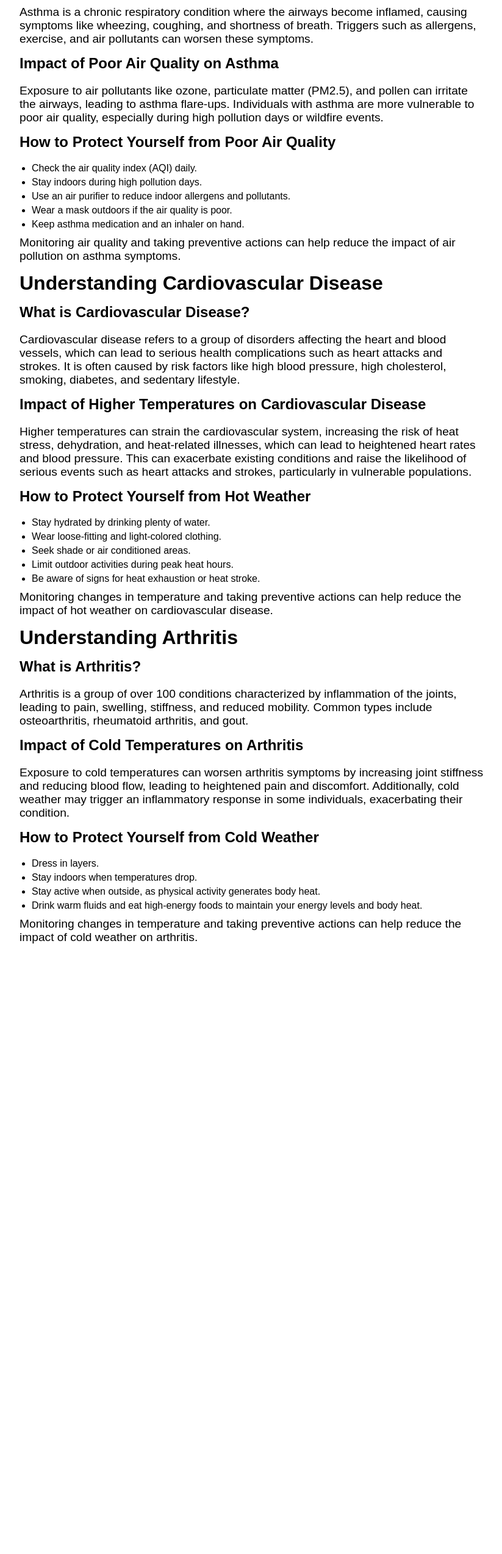
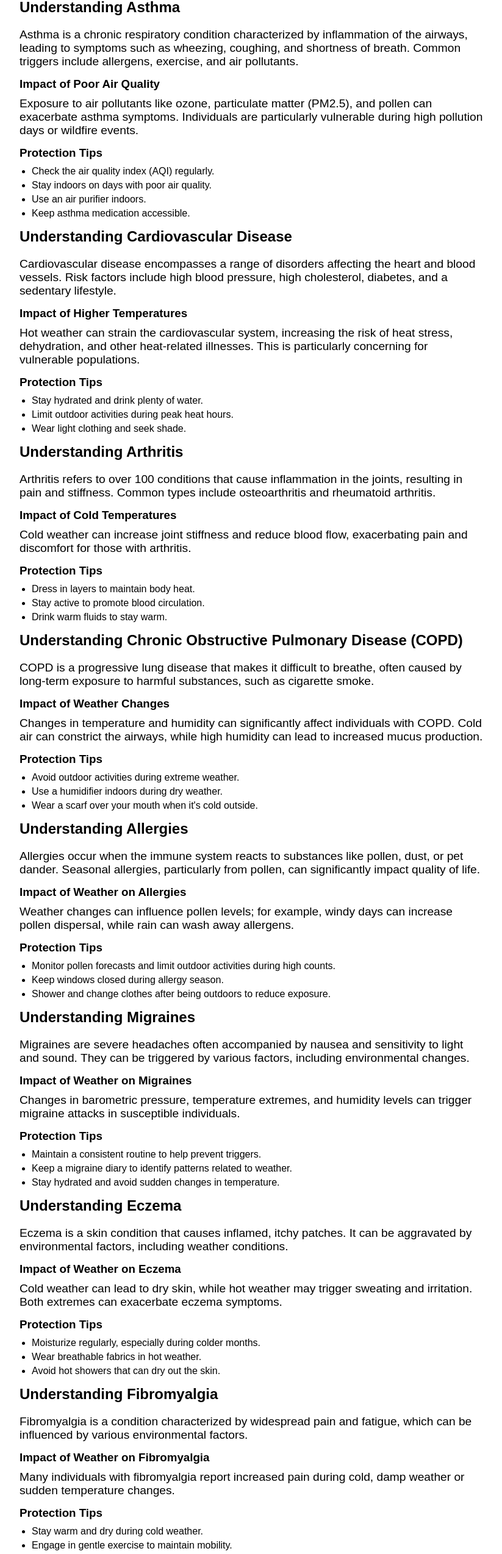
Before and after one commit to Jayasree-R1/ecosphere, a React (Vite) app in the folder client/: page /health-information in a window 1280 px wide. Shown: the part 111-2659 px from the top of the page at 61% size, without its empty margins (228-1051 px from the left). Before the commit the page ends 1694 px from the top, so only its background shows below. Built offline with nearby package versions, Linux system fonts and the light colour scheme.

Commit message:
adding multiple values to gender and chronic conditions

```diff
--- a/client/src/pages/HealthDataEntry.jsx
+++ b/client/src/pages/HealthDataEntry.jsx
@@ -129,8 +129,22 @@ const HealthDataEntry = () => {
             >
               <option value="">Select...</option>
               <option value="Asthma">Asthma</option>
+              <option value="Chronic Obstructive Pulmonary Disease (COPD)">
+                Chronic Obstructive Pulmonary Disease (COPD)
+              </option>
+              <option value="Allergies">Allergies</option>
+              <option value="Rheumatoid Arthritis">Rheumatoid Arthritis</option>
+              <option value="Osteoarthritis">Osteoarthritis</option>
+              <option value="Migraines">Migraines</option>
+              <option value="Multiple Sclerosis">Multiple Sclerosis</option>
+              <option value="Fibromyalgia">Fibromyalgia</option>
+              <option value="Chronic Sinusitis">Chronic Sinusitis</option>
+              <option value="Heart Disease">Heart Disease</option>
+              <option value="Hypertension">Hypertension</option>
               <option value="Diabetes">Diabetes</option>
-              <option value="Heart Disease">Heart Disease</option>
+              <option value="Eczema">Eczema</option>
+              <option value="Psoriasis">Psoriasis</option>
+              <option value="Other">Other</option>
             </select>
             {conditionError && (
               <div className="error-message">{conditionError}</div>
@@ -186,10 +200,17 @@ const HealthDataEntry = () => {
               id="sex"
               value={sex}
               onChange={(e) => setSex(e.target.value)}
+              required
             >
               <option value="">Select...</option>
               <option value="Male">Male</option>
               <option value="Female">Female</option>
+              <option value="Non-binary">Non-binary</option>
+              <option value="Transgender Male">Transgender Male</option>
+              <option value="Transgender Female">Transgender Female</option>
+              <option value="Genderqueer">Genderqueer</option>
+              <option value="Agender">Agender</option>
+              <option value="Two-Spirit">Two-Spirit</option>
               <option value="Other">Other</option>
             </select>
           </div>
--- a/client/src/pages/HealthInformation.jsx
+++ b/client/src/pages/HealthInformation.jsx
@@ -1,111 +1,189 @@
-// HealthInformation.jsx
 import React from "react";
-import "../styles/HealthInformation.css"; // Create this CSS file for your styles
+import "../styles/HealthInformation.css"; // Ensure you create this CSS file for your styles
 
 const HealthInformation = () => {
   return (
     <div className="container">
-      <h1>Understanding Asthma and Air Quality</h1>
+      <h1>Understanding Chronic Conditions and Weather Impacts</h1>
 
-      <h2>What is Asthma?</h2>
+      <h2>Understanding Asthma</h2>
       <p>
-        Asthma is a chronic respiratory condition where the airways become
-        inflamed, causing symptoms like wheezing, coughing, and shortness of
-        breath. Triggers such as allergens, exercise, and air pollutants can
-        worsen these symptoms.
+        Asthma is a chronic respiratory condition characterized by inflammation
+        of the airways, leading to symptoms such as wheezing, coughing, and
+        shortness of breath. Common triggers include allergens, exercise, and
+        air pollutants.
       </p>
-
-      <h2>Impact of Poor Air Quality on Asthma</h2>
+      <h3>Impact of Poor Air Quality</h3>
       <p>
         Exposure to air pollutants like ozone, particulate matter (PM2.5), and
-        pollen can irritate the airways, leading to asthma flare-ups.
-        Individuals with asthma are more vulnerable to poor air quality,
-        especially during high pollution days or wildfire events.
+        pollen can exacerbate asthma symptoms. Individuals are particularly
+        vulnerable during high pollution days or wildfire events.
       </p>
+      <h3>Protection Tips</h3>
+      <ul>
+        <li>Check the air quality index (AQI) regularly.</li>
+        <li>Stay indoors on days with poor air quality.</li>
+        <li>Use an air purifier indoors.</li>
+        <li>Keep asthma medication accessible.</li>
+      </ul>
 
-      <h2>How to Protect Yourself from Poor Air Quality</h2>
+      <h2>Understanding Cardiovascular Disease</h2>
+      <p>
+        Cardiovascular disease encompasses a range of disorders affecting the
+        heart and blood vessels. Risk factors include high blood pressure, high
+        cholesterol, diabetes, and a sedentary lifestyle.
+      </p>
+      <h3>Impact of Higher Temperatures</h3>
+      <p>
+        Hot weather can strain the cardiovascular system, increasing the risk of
+        heat stress, dehydration, and other heat-related illnesses. This is
+        particularly concerning for vulnerable populations.
+      </p>
+      <h3>Protection Tips</h3>
       <ul>
-        <li>Check the air quality index (AQI) daily.</li>
-        <li>Stay indoors during high pollution days.</li>
-        <li>Use an air purifier to reduce indoor allergens and pollutants.</li>
-        <li>Wear a mask outdoors if the air quality is poor.</li>
-        <li>Keep asthma medication and an inhaler on hand.</li>
+        <li>Stay hydrated and drink plenty of water.</li>
+        <li>Limit outdoor activities during peak heat hours.</li>
+        <li>Wear light clothing and seek shade.</li>
+      </ul>
+
+      <h2>Understanding Arthritis</h2>
+      <p>
+        Arthritis refers to over 100 conditions that cause inflammation in the
+        joints, resulting in pain and stiffness. Common types include
+        osteoarthritis and rheumatoid arthritis.
+      </p>
+      <h3>Impact of Cold Temperatures</h3>
+      <p>
+        Cold weather can increase joint stiffness and reduce blood flow,
+        exacerbating pain and discomfort for those with arthritis.
+      </p>
+      <h3>Protection Tips</h3>
+      <ul>
+        <li>Dress in layers to maintain body heat.</li>
+        <li>Stay active to promote blood circulation.</li>
+        <li>Drink warm fluids to stay warm.</li>
+      </ul>
+
+      <h2>Understanding Chronic Obstructive Pulmonary Disease (COPD)</h2>
+      <p>
+        COPD is a progressive lung disease that makes it difficult to breathe,
+        often caused by long-term exposure to harmful substances, such as
+        cigarette smoke.
+      </p>
+      <h3>Impact of Weather Changes</h3>
+      <p>
+        Changes in temperature and humidity can significantly affect individuals
+        with COPD. Cold air can constrict the airways, while high humidity can
+        lead to increased mucus production.
+      </p>
+      <h3>Protection Tips</h3>
+      <ul>
+        <li>Avoid outdoor activities during extreme weather.</li>
+        <li>Use a humidifier indoors during dry weather.</li>
+        <li>Wear a scarf over your mouth when it's cold outside.</li>
+      </ul>
+
+      <h2>Understanding Allergies</h2>
+      <p>
+        Allergies occur when the immune system reacts to substances like pollen,
+        dust, or pet dander. Seasonal allergies, particularly from pollen, can
+        significantly impact quality of life.
+      </p>
+      <h3>Impact of Weather on Allergies</h3>
+      <p>
+        Weather changes can influence pollen levels; for example, windy days can
+        increase pollen dispersal, while rain can wash away allergens.
+      </p>
+      <h3>Protection Tips</h3>
+      <ul>
+        <li>
+          Monitor pollen forecasts and limit outdoor activities during high
+          counts.
+        </li>
+        <li>Keep windows closed during allergy season.</li>
+        <li>
+          Shower and change clothes after being outdoors to reduce exposure.
+        </li>
+      </ul>
+
+      <h2>Understanding Migraines</h2>
+      <p>
+        Migraines are severe headaches often accompanied by nausea and
+        sensitivity to light and sound. They can be triggered by various
+        factors, including environmental changes.
+      </p>
+      <h3>Impact of Weather on Migraines</h3>
+      <p>
+        Changes in barometric pressure, temperature extremes, and humidity
+        levels can trigger migraine attacks in susceptible individuals.
+      </p>
+      <h3>Protection Tips</h3>
+      <ul>
+        <li>Maintain a consistent routine to help prevent triggers.</li>
+        <li>Keep a migraine diary to identify patterns related to weather.</li>
+        <li>Stay hydrated and avoid sudden changes in temperature.</li>
+      </ul>
+
+      <h2>Understanding Eczema</h2>
+      <p>
+        Eczema is a skin condition that causes inflamed, itchy patches. It can
+        be aggravated by environmental factors, including weather conditions.
+      </p>
+      <h3>Impact of Weather on Eczema</h3>
+      <p>
+        Cold weather can lead to dry skin, while hot weather may trigger
+        sweating and irritation. Both extremes can exacerbate eczema symptoms.
+      </p>
+      <h3>Protection Tips</h3>
+      <ul>
+        <li>Moisturize regularly, especially during colder months.</li>
+        <li>Wear breathable fabrics in hot weather.</li>
+        <li>Avoid hot showers that can dry out the skin.</li>
+      </ul>
+
+      <h2>Understanding Fibromyalgia</h2>
+      <p>
+        Fibromyalgia is a condition characterized by widespread pain and
+        fatigue, which can be influenced by various environmental factors.
+      </p>
+      <h3>Impact of Weather on Fibromyalgia</h3>
+      <p>
+        Many individuals with fibromyalgia report increased pain during cold,
+        damp weather or sudden temperature changes.
+      </p>
+      <h3>Protection Tips</h3>
+      <ul>
+        <li>Stay warm and dry during cold weather.</li>
+        <li>Engage in gentle exercise to maintain mobility.</li>
+        <li>
+          Consider heat therapy, like warm baths or heating pads, to relieve
+          discomfort.
+        </li>
+      </ul>
+
+      <h2>Understanding Multiple Sclerosis (MS)</h2>
+      <p>
+        MS is a chronic disease that affects the central nervous system, leading
+        to a wide range of symptoms, including fatigue and mobility issues.
+      </p>
+      <h3>Impact of Temperature on MS</h3>
+      <p>
+        Individuals with MS may experience a worsening of symptoms during high
+        temperatures, as heat can exacerbate fatigue and impair function.
+      </p>
+      <h3>Protection Tips</h3>
+      <ul>
+        <li>Avoid overheating by staying cool and hydrated.</li>
+        <li>Limit exposure to direct sunlight during peak hours.</li>
+        <li>Engage in cooling activities, like swimming or cool showers.</li>
       </ul>
 
       <p>
-        Monitoring air quality and taking preventive actions can help reduce the
-        impact of air pollution on asthma symptoms.
-      </p>
-
-      <h1>Understanding Cardiovascular Disease</h1>
-
-      <h2>What is Cardiovascular Disease?</h2>
-      <p>
-        Cardiovascular disease refers to a group of disorders affecting the
-        heart and blood vessels, which can lead to serious health complications
-        such as heart attacks and strokes. It is often caused by risk factors
-        like high blood pressure, high cholesterol, smoking, diabetes, and
-        sedentary lifestyle.
-      </p>
-
-      <h2>Impact of Higher Temperatures on Cardiovascular Disease</h2>
-      <p>
-        Higher temperatures can strain the cardiovascular system, increasing the
-        risk of heat stress, dehydration, and heat-related illnesses, which can
-        lead to heightened heart rates and blood pressure. This can exacerbate
-        existing conditions and raise the likelihood of serious events such as
-        heart attacks and strokes, particularly in vulnerable populations.
-      </p>
-
-      <h2>How to Protect Yourself from Hot Weather</h2>
-      <ul>
-        <li>Stay hydrated by drinking plenty of water.</li>
-        <li>Wear loose-fitting and light-colored clothing.</li>
-        <li>Seek shade or air conditioned areas.</li>
-        <li>Limit outdoor activities during peak heat hours.</li>
-        <li>Be aware of signs for heat exhaustion or heat stroke.</li>
-      </ul>
-
-      <p>
-        Monitoring changes in temperature and taking preventive actions can help
-        reduce the impact of hot weather on cardiovascular disease.
-      </p>
-
-      <h1>Understanding Arthritis</h1>
-
-      <h2>What is Arthritis?</h2>
-      <p>
-        Arthritis is a group of over 100 conditions characterized by
-        inflammation of the joints, leading to pain, swelling, stiffness, and
-        reduced mobility. Common types include osteoarthritis, rheumatoid
-        arthritis, and gout.
-      </p>
-
-      <h2>Impact of Cold Temperatures on Arthritis</h2>
-      <p>
-        Exposure to cold temperatures can worsen arthritis symptoms by
-        increasing joint stiffness and reducing blood flow, leading to
-        heightened pain and discomfort. Additionally, cold weather may trigger
-        an inflammatory response in some individuals, exacerbating their
-        condition.
-      </p>
-
-      <h2>How to Protect Yourself from Cold Weather</h2>
-      <ul>
-        <li>Dress in layers.</li>
-        <li>Stay indoors when temperatures drop.</li>
-        <li>
-          Stay active when outside, as physical activity generates body heat.
-        </li>
-        <li>
-          Drink warm fluids and eat high-energy foods to maintain your energy
-          levels and body heat.
-        </li>
-      </ul>
-
-      <p>
-        Monitoring changes in temperature and taking preventive actions can help
-        reduce the impact of cold weather on arthritis.
+        Understanding the interplay between chronic conditions and weather
+        factors can help individuals manage their health more effectively. By
+        monitoring weather changes and taking appropriate preventive actions,
+        individuals can reduce the impact of these conditions on their daily
+        lives.
       </p>
     </div>
   );
--- a/package.json
+++ b/package.json
@@ -16,7 +16,8 @@
     "express-async-errors": "^3.1.1",
     "jsonwebtoken": "^9.0.2",
     "mongoose": "^8.0.3",
-    "react-confetti": "^6.1.0"
+    "react-confetti": "^6.1.0",
+    "react-select": "^5.8.2"
   },
   "devDependencies": {
     "nodemon": "^3.0.2"
```
